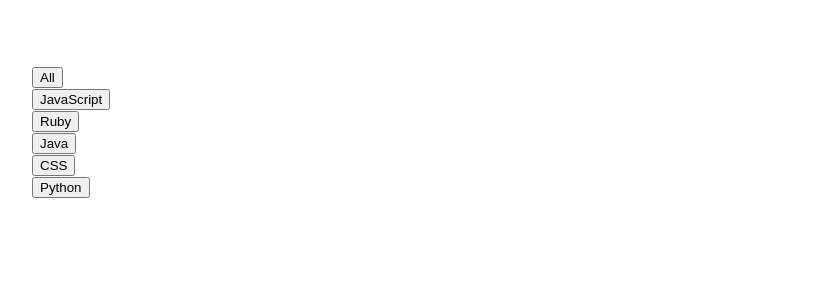
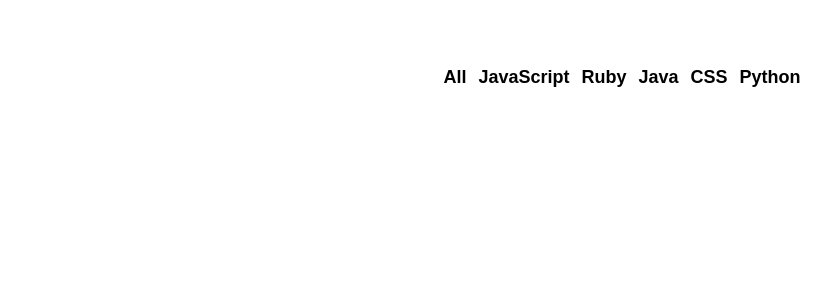
Before and after one commit to shivprogrammer/github-battle, a React app: page / in a window 1280 px wide. Shown: the top 300 px of the page, without its empty margins (18-849 px from the left). Built offline with nearby package versions, Linux system fonts and the light colour scheme.

Commit message:
navbar styled and looking pretty

```diff
--- a/app/index.css
+++ b/app/index.css
@@ -21,3 +21,21 @@ li {
   margin: 0 auto;
   padding: 50px;
 }
+
+.flex-center {
+  display: flex;
+  justify-content: center;
+  align-items: center;
+}
+
+.btn-clear {
+  border: none;
+  background: transparent;
+}
+
+.nav-link {
+  font-size: 18px;
+  font-weight: bold;
+  text-decoration: none;
+  color: inherit;
+}
```
